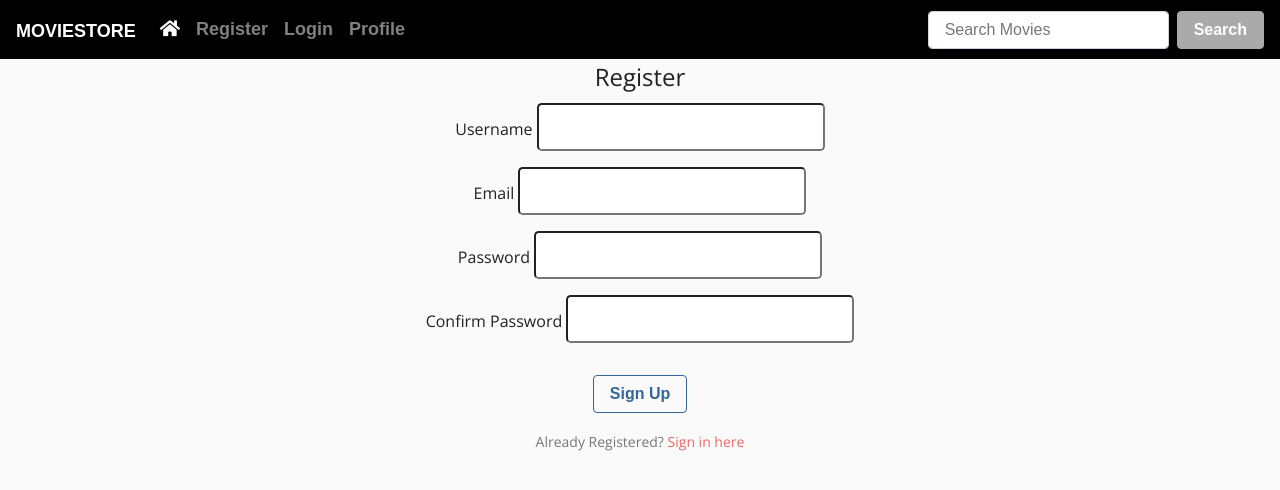
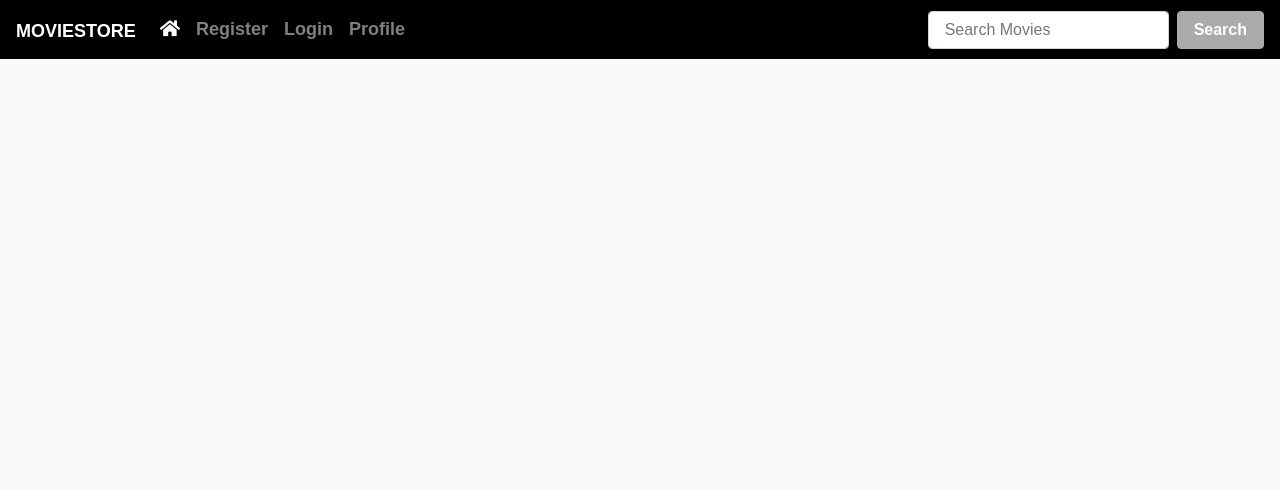
Before and after one commit to OwenCookman/MilestoneProject3, a Flask app: page /register in a window 1280 px wide. Shown: the top 490 px of the page. Run offline with Flask 2, Linux system fonts and the light colour scheme; some libraries are stand-ins or nearby versions; some web fonts are replaced.

Commit message:
Removed login/register templates

```diff
--- a/templates/register.html
+++ b/templates/register.html
@@ -1,71 +1,4 @@
 {% extends 'base.html' %}
 {% block content %}
-<div>
-    <form method="POST" action="">
-        {{ form.hidden_tag() }}
-        <fieldset class="form-group">
-            <legend>Register</legend>
-            <div class="form-group">
-                {{ form.username.label(class="form-control-label") }}
-                {% if form.username.errors %}
-                {{ form.username(class="form-control-label form-control-lg is-invalid") }}
-                <div class="invalid-feedback">
-                    {% for error in form.username.errors %}
-                    <span>{{ error }}</span>
-                    {% endfor %}
-                </div>
-                {% else %}
-                {{ form.username(class="form-control-label form-control-lg") }}
-                {% endif %}
-            </div>
-            <div class="form-group">
-                {{ form.email.label(class="form-control-label") }}
-                {% if form.email.errors %}
-                {{ form.email(class="form-control-label form-control-lg is-invalid") }}
-                <div class="invalid-feedback">
-                    {% for error in form.email.errors %}
-                    <span>{{ error }}</span>
-                    {% endfor %}
-                </div>
-                {% else %}
-                {{ form.email(class="form-control-label form-control-lg") }}
-                {% endif %}
-            </div>
-            <div class="form-group">
-                {{ form.password.label(class="form-control-label") }}
-                {% if form.password.errors %}
-                {{ form.password(class="form-control-label form-control-lg is-invalid") }}
-                <div class="invalid-feedback">
-                    {% for error in form.password.errors %}
-                    <span>{{ error }}</span>
-                    {% endfor %}
-                </div>
-                {% else %}
-                {{ form.password(class="form-control-label form-control-lg") }}
-                {% endif %}
-            </div>
-            <div class="form-group">
-                {{ form.confirm_password.label(class="form-control-label") }}
-                {% if form.confirm_password.errors %}
-                {{ form.confirm_password(class="form-control-label form-control-lg is-invalid") }}
-                <div class="invalid-feedback">
-                    {% for error in form.confirm_password.errors %}
-                    <span>{{ error }}</span>
-                    {% endfor %}
-                </div>
-                {% else %}
-                {{ form.confirm_password(class="form-control-label form-control-lg") }}
-                {% endif %}
-            </div>
-        </fieldset>
-        <div class="form-group">
-            {{ form.submit(class="btn btn-outline-info") }}
-        </div>
-    </form>
-</div>
-<div>
-    <small class="text-muted">
-        Already Registered? <a href="{{ url_for('login') }}">Sign in here</a>
-    </small>
-</div>
+
 {% endblock %}
```
Also changed, not shown: templates/login.html (+0 -46 lines).
